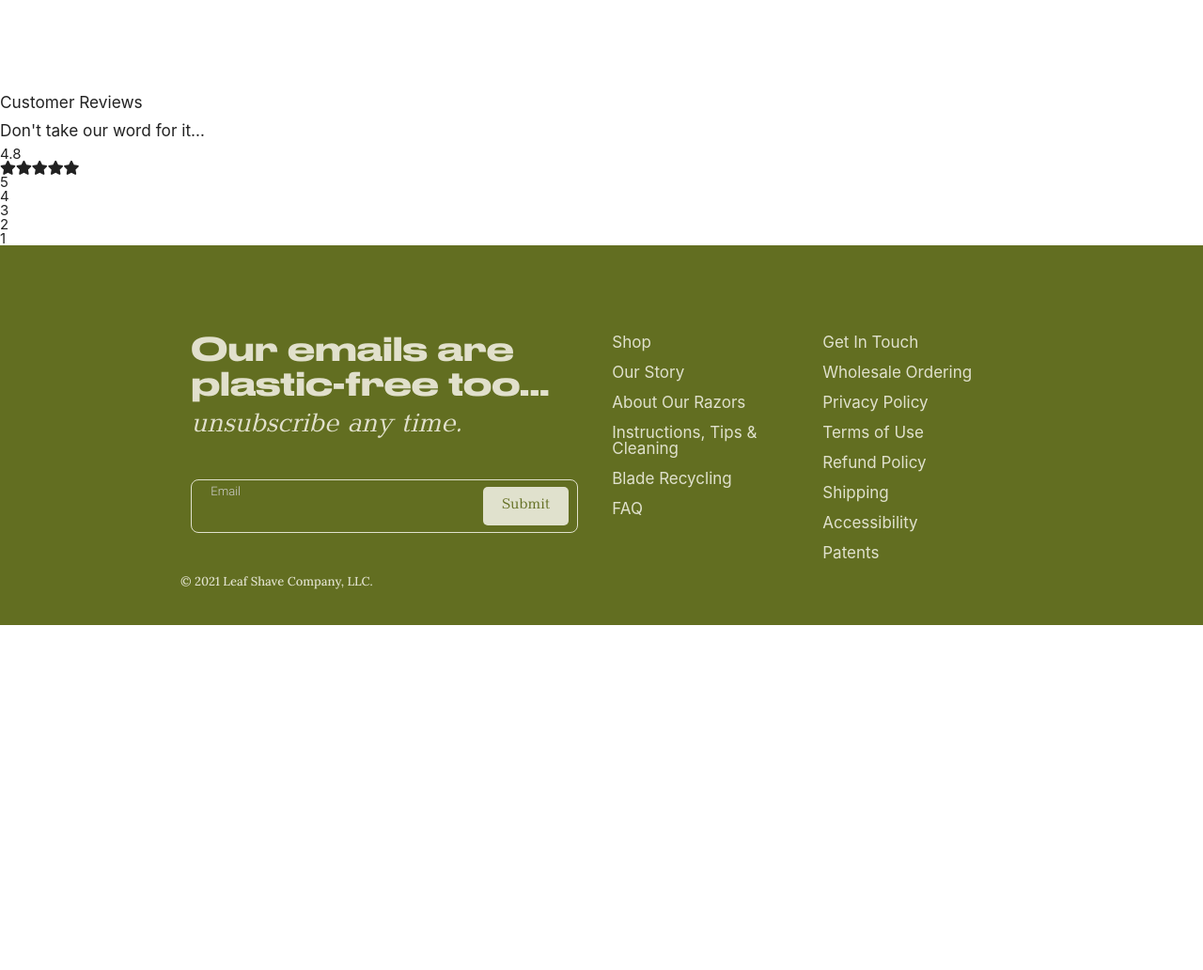
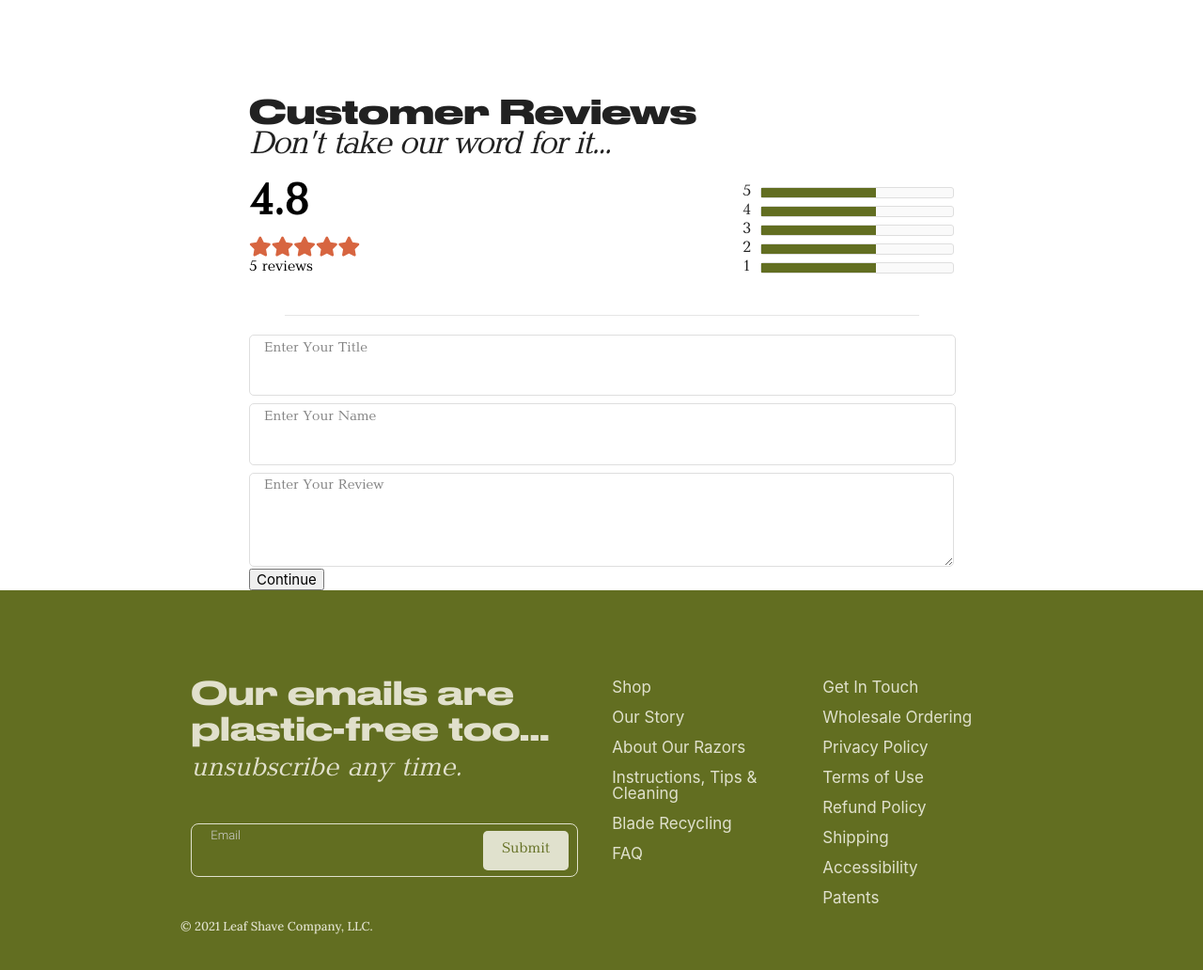
Before and after one commit to asvirkul/Leaf, a PHP site: page /product.html in a window 1280 px wide. Shown: the part 2070-3102 px from the top of the page at 94% size. Before the commit the page ends 2735 px from the top, so only its background shows below. Run offline with PHP 8.4, Linux system fonts and the light colour scheme; some libraries are stand-ins or nearby versions; some web fonts are replaced.

Commit message:
Reviews Form Start

```diff
--- a/css/style.css
+++ b/css/style.css
@@ -2419,6 +2419,130 @@ input[type=text]:not(.browser-default):disabled {
 }
 /* Product Slider End */
 
+/* Product Reviews Start */
+.product-reviews-wrapper {
+    max-width: 750px;
+    margin: 0 auto;
+}
+.product-reviews-title {
+    margin-bottom: 20px;
+}
+.product-reviews-title h6 {
+    font-family: 'Druk Wide Bold';
+    font-size: 35px;
+    margin: 0;
+}
+.product-reviews-title h6:last-of-type {
+    font-family: 'Plain Baltica';
+    font-style: italic;
+    font-size: 33px;
+    letter-spacing: -2px;
+
+}
+.product-reviews-stats .stars-left .number p {
+    font-family: 'Plain Baltica';
+    font-weight: bold;
+    font-size: 45px;
+    color: #000;
+}
+.product-reviews-stats .stars-left {
+    width: 30%;
+}
+
+.product-reviews-stats {
+    display: flex;
+    justify-content: space-between;
+    align-items: center;
+}
+.stats-right {
+    width: 30%;
+}
+.stars-left .stars i {
+    color: #D76540;
+    font-size: 21px;
+    margin-top: 10px;
+    margin-bottom: 5px;
+}
+.count-reviews p {
+    font-family: 'Plain Baltica';
+    font-size: 15px;
+    color: #000;
+}
+.line-review {
+    width: 100%;
+    height: 12px;
+    border: 1px solid #dedede;
+    background-color: #FAFAFA;
+    border-radius: 3px;
+    position: relative;
+}
+
+.fill {
+    width: 60%;
+    background-color: #626E21;
+    position: absolute;
+    height: 100%;
+    top: 0;
+    left: 0;
+}
+.stat-line p {
+    font-size: 16px;
+    font-family: 'Plain Baltica';
+    margin-right: 10px;
+}
+.stat-line {
+    display: flex;
+    align-items: center;
+    padding: 2px 0;
+}
+.product-reviews-wrapper .horizontal-line {
+    width: 90%;
+    margin: auto;
+    height: 1px;
+    background-color: #E5E5E5;
+    margin-top: 40px;
+    margin-bottom: 10px;
+}
+.product-write {
+    margin-top: 20px;
+}
+.product-write div > label {
+    font-family: 'Plain Baltica';
+    font-size: 16px;
+    font-style: italic;
+    color: #000;
+}
+.product-write div input {
+    border: 1px solid #dedede !important;
+    border-radius: 5px !important;
+    height: unset !important;
+    padding: 5px 0 40px 0px !important;
+    font-family: 'Plain Baltica';
+    font-size: 14px;
+    box-sizing: border-box;
+}
+.product-write div textarea {
+    border: 1px solid #dedede !important;
+    border-radius: 5px !important;
+    padding: 5px 0 40px 0px !important;
+    font-family: 'Plain Baltica';
+    font-size: 14px;
+    width: 100% !important;
+    min-height: 100px;
+    resize: vertical;
+}
+.product-write div input::placeholder, .product-write div textarea::placeholder {
+    font-family: 'Plain Baltica';
+    font-size: 14px;
+    color: #818181;
+    padding-left: 15px;
+}
+.product-write input[type=text]:not(.browser-default):focus:not([readonly]) {
+    border-bottom: unset;
+    box-shadow: unset;
+}
+/* Product Reviews End */
+
 /* Product Page End */
 
  /* Media Start */
--- a/product.html
+++ b/product.html
@@ -262,32 +262,55 @@
                     <i class="fas fa-star"></i><i class="fas fa-star"></i><i class="fas fa-star"></i><i class="fas fa-star"></i><i class="fas fa-star"></i>
                 </div>
                 <div class="count-reviews">
-
+                    <p>5 reviews</p>
                 </div>
             </div><!-- left -->
             <div class="stats-right">
                 <div class="stat-line">
                     <p>5</p>
-                    <div class="line-review"></div>
+                    <div class="line-review">
+                        <div class="fill"></div>
+                    </div>
                 </div>
                 <div class="stat-line">
                     <p>4</p>
-                    <div class="line-review"></div>
+                    <div class="line-review">
+                        <div class="fill"></div>
+                    </div>
                 </div>
                 <div class="stat-line">
                     <p>3</p>
-                    <div class="line-review"></div>
+                    <div class="line-review">
+                        <div class="fill"></div>
+                    </div>
                 </div>
                 <div class="stat-line">
                     <p>2</p>
-                    <div class="line-review"></div>
+                    <div class="line-review">
+                        <div class="fill"></div>
+                    </div>
                 </div>
                 <div class="stat-line">
                     <p>1</p>
-                    <div class="line-review"></div>
+                    <div class="line-review">
+                        <div class="fill"></div>
+                    </div>
                 </div>
+            </div><!-- right -->
+        </div><!-- product-reviews-stats end -->
+        <div class="horizontal-line"></div>
+        <form method="get" class="product-write">
+            <div>
+                <input type="text" name="review-title" id="review-title" placeholder="Enter Your Title">
             </div>
-        </div>
+            <div>
+                <input type="text" name="review-name" id="review-name" placeholder="Enter Your Name">
+            </div>
+            <div>
+                <textarea name="review-text" id="review-text" placeholder="Enter Your Review"></textarea>
+            </div>
+            <input type="submit" value="Continue">
+        </form>
     </section>
     <!-- Reviews Product End -->
 
```
